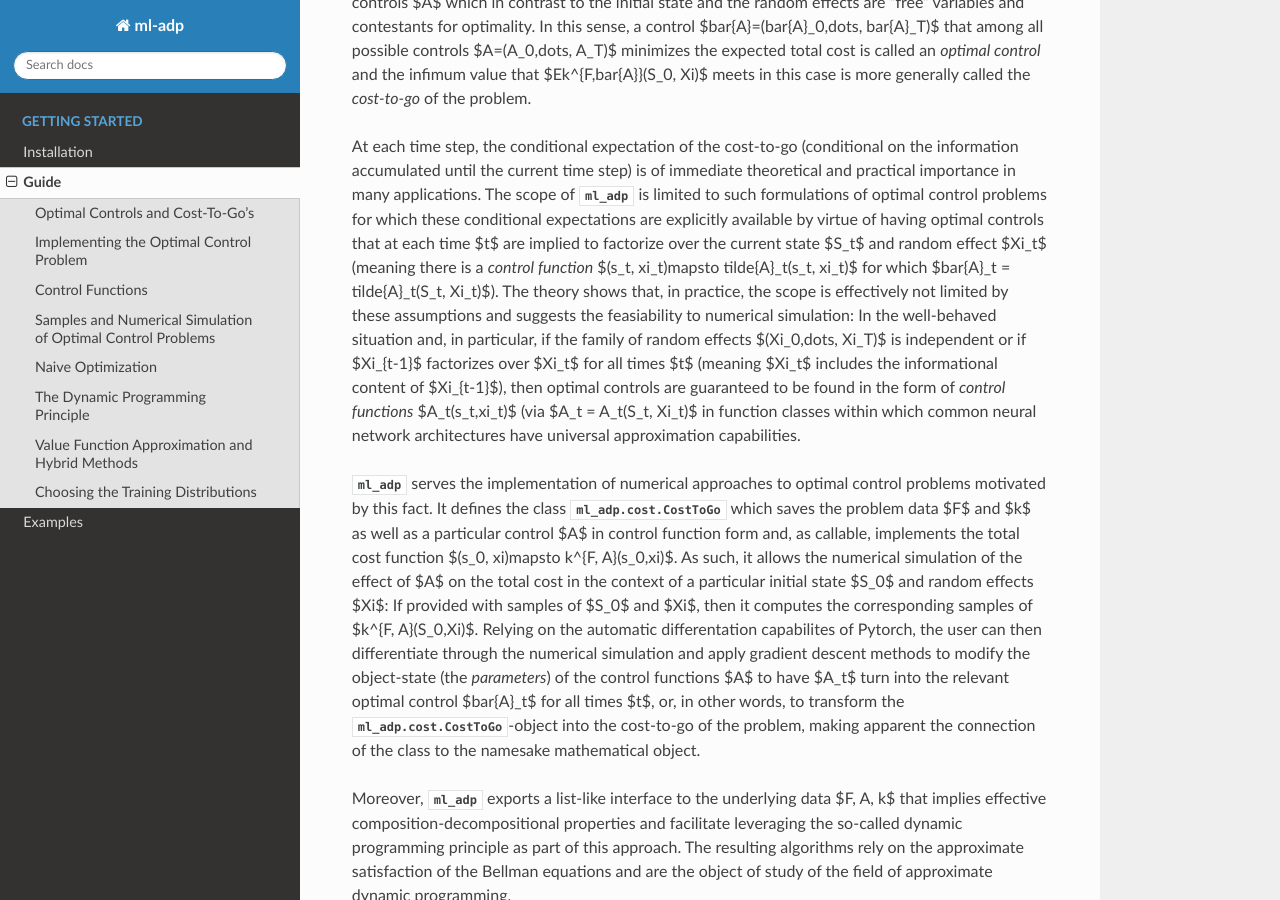
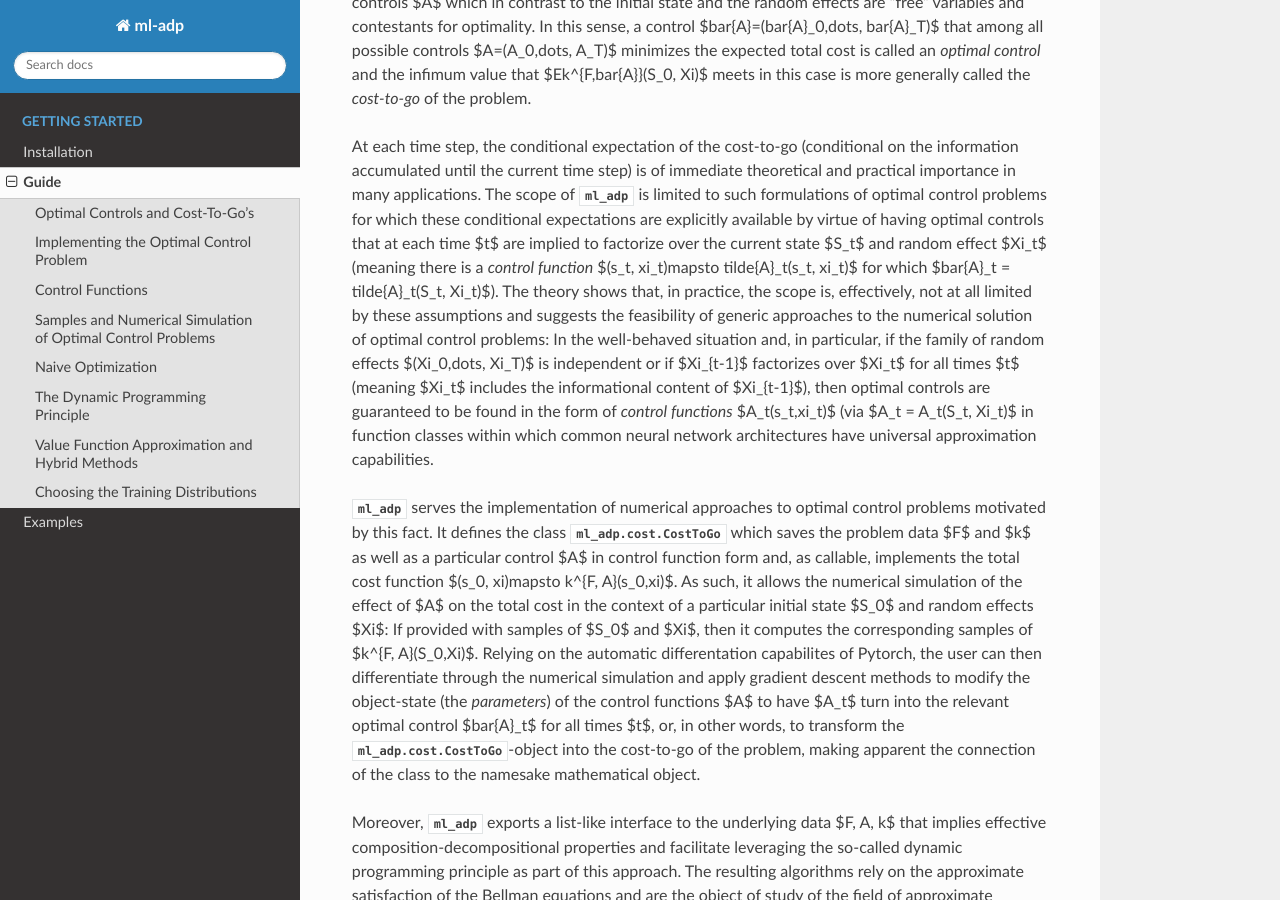
Before and after one commit to rbosh/ml-adp, a Sphinx documentation site: the page built from doc/guide.rst, in a window 1280 px wide and 900 px high, scrolled down 753 px. Built offline with Sphinx 7.4.7 and the Read the Docs theme 2.0.0, drawn with Linux system fonts in a browser that asks for light colours.

Commit message:
Documentation Improvements

```diff
--- a/doc/guide.rst
+++ b/doc/guide.rst
@@ -27,7 +27,7 @@ In this sense, a control $\bar{A}=(\bar{A}_0,\dots, \bar{A}_T)$ that among all p
 
 At each time step, the conditional expectation of the cost-to-go (conditional on the information accumulated until the current time step) is of immediate theoretical and practical importance in many applications.
 The scope of :py:mod:`ml_adp` is limited to such formulations of optimal control problems for which these conditional expectations are explicitly available by virtue of having optimal controls that at each time $t$ are implied to factorize over the current state $S_t$ and random effect $\Xi_t$ (meaning there is a *control function* $(s_t, \xi_t)\mapsto \tilde{A}_t(s_t, \xi_t)$ for which $\bar{A}_t = \tilde{A}_t(S_t, \Xi_t)$).
-The theory shows that, in practice, the scope is effectively not limited by these assumptions and suggests the feasiability to numerical simulation:
+The theory shows that, in practice, the scope is, effectively, not at all limited by these assumptions and suggests the feasibility of generic approaches to the numerical solution of optimal control problems:
 In the well-behaved situation and, in particular, if the family of random effects $(\Xi_0,\dots, \Xi_T)$ is independent or if $\Xi_{t-1}$ factorizes over $\Xi_t$ for all times $t$ (meaning $\Xi_t$ includes the informational content of $\Xi_{t-1}$), then optimal controls are guaranteed to be found in the form of *control functions* $A_t(s_t,\xi_t)$ (via $A_t = A_t(S_t, \Xi_t)$ in function classes within which common neural network architectures have universal approximation capabilities.
 
 :py:mod:`ml_adp` serves the implementation of numerical approaches to optimal control problems motivated by this fact.
```
Also changed, not shown: doc/examples/option_hedging.ipynb.
